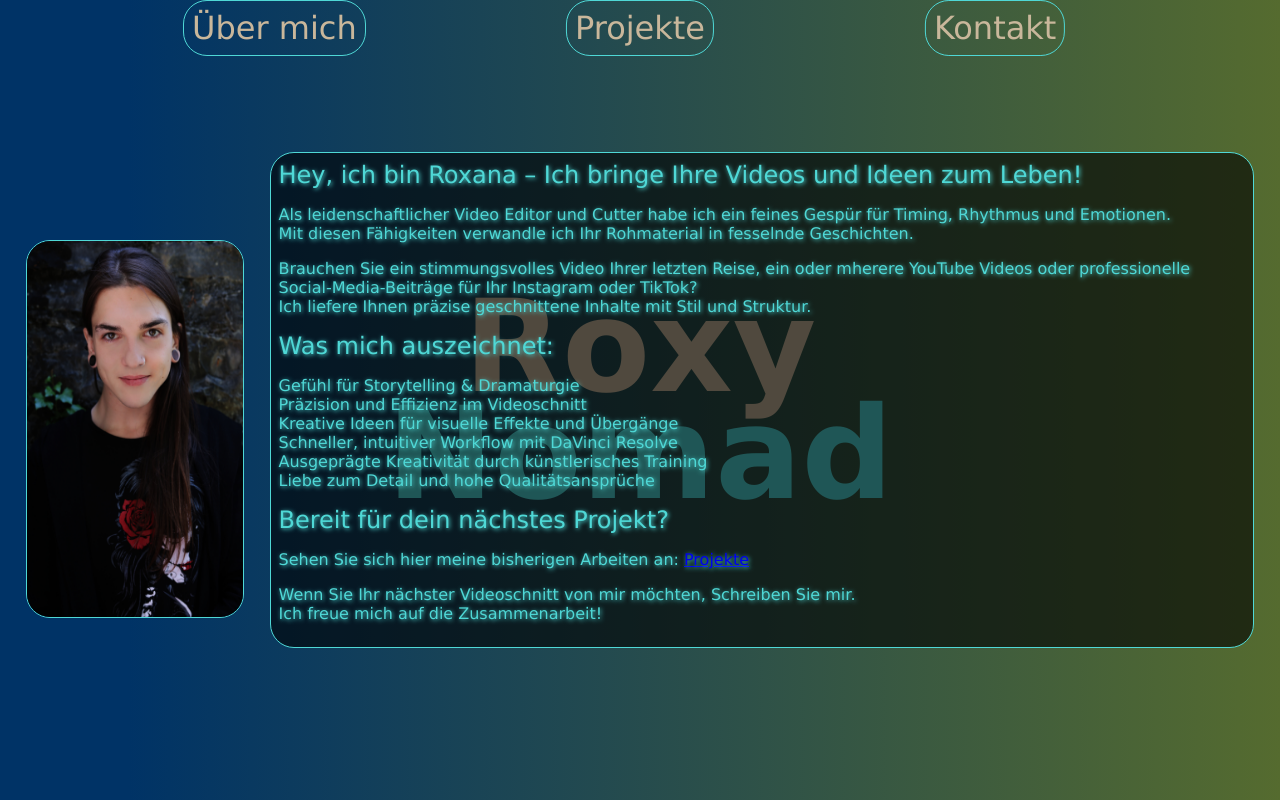
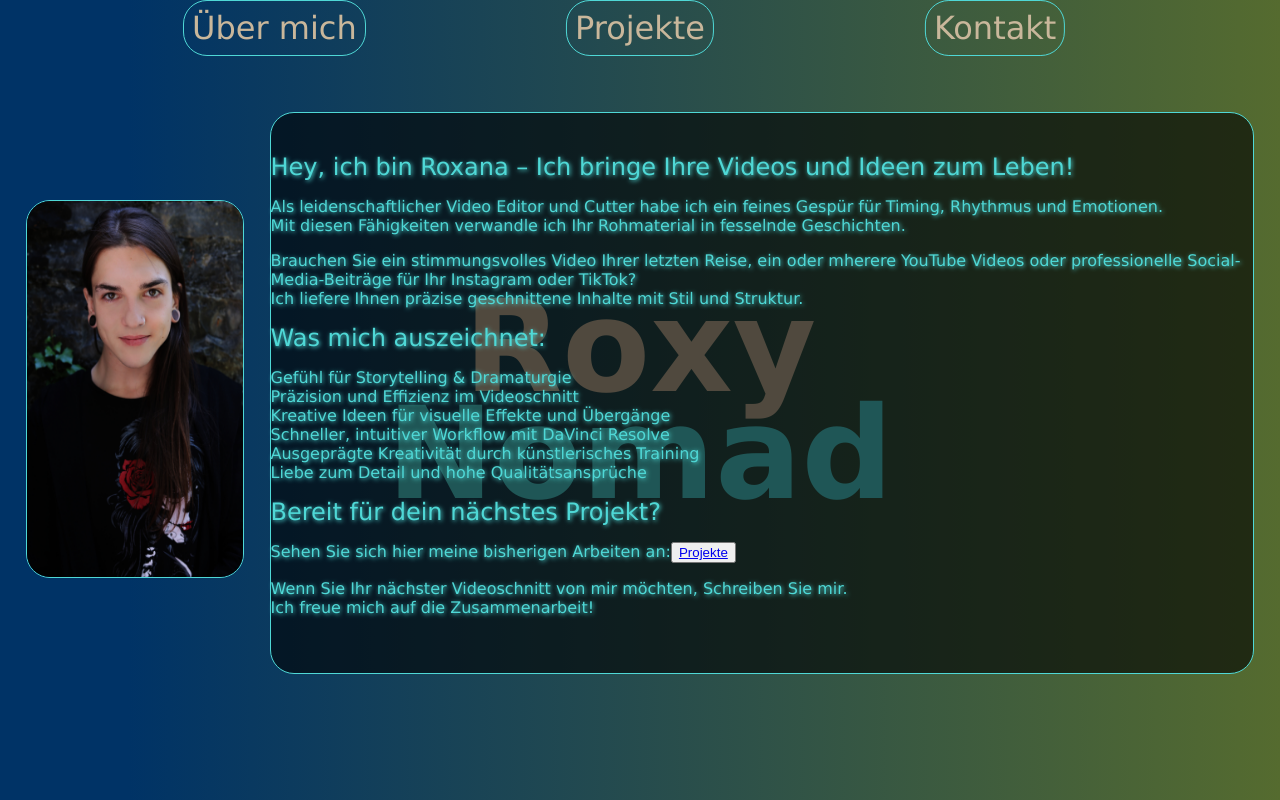
Before and after one commit to RoxyNomad/RoxyNomad_Portfolio, a Next.js app: page / in a window 1280 px wide. Shown: the top 800 px of the page. Built offline with nearby package versions, Linux system fonts and the light colour scheme.

Commit message:
fix: change link styling

```diff
--- a/src/adapters/ui/components/AboutMe/AboutMe.module.css
+++ b/src/adapters/ui/components/AboutMe/AboutMe.module.css
@@ -1,6 +1,5 @@
 .aboutMeContainer {
 	display: flex;
-	padding: 5vh 0;
 	margin: 0 2vw;
 	margin-bottom: 10vh;
 	gap: 2vw;
@@ -21,7 +20,7 @@
 	margin-top: 14vh;
 	border: 0.2vh solid #4fd8d6;
 	border-radius: 3vh;
-	padding: 1vh;
+	padding: 5vh 0;
 	background-color: rgba(0, 0, 0, 0.6);
 }
 
@@ -41,8 +40,10 @@
 }
 
 .projectsLink {
-	color: #4fd8d6;
-	text-decoration: none;
+	background-color: rgba(0, 0, 0, 0.6);
+	border: 0.2vh solid #4fd8d6;
+	border-radius: 3vh;
+	padding: 0 1vh;
 }
 
 .projectsLink:hover {
--- a/src/adapters/ui/components/AboutMe/AboutMe.tsx
+++ b/src/adapters/ui/components/AboutMe/AboutMe.tsx
@@ -45,7 +45,10 @@ const AboutMe = () => {
             Bereit für dein nächstes Projekt?
           </p>
           <p className={styles.aboutMeText}>
-            Sehen Sie sich hier meine bisherigen Arbeiten an: <Link href='#projects' className='projectsLink'>Projekte</Link>
+            Sehen Sie sich hier meine bisherigen Arbeiten an:
+            <button className='projectsLinkButton'>
+              <Link href='#projects' className='projectsLink'>Projekte</Link>
+            </button>
           </p>
           <p className={styles.aboutMeText}>
             Wenn Sie Ihr nächster Videoschnitt von mir möchten, Schreiben Sie mir. <br />
```
